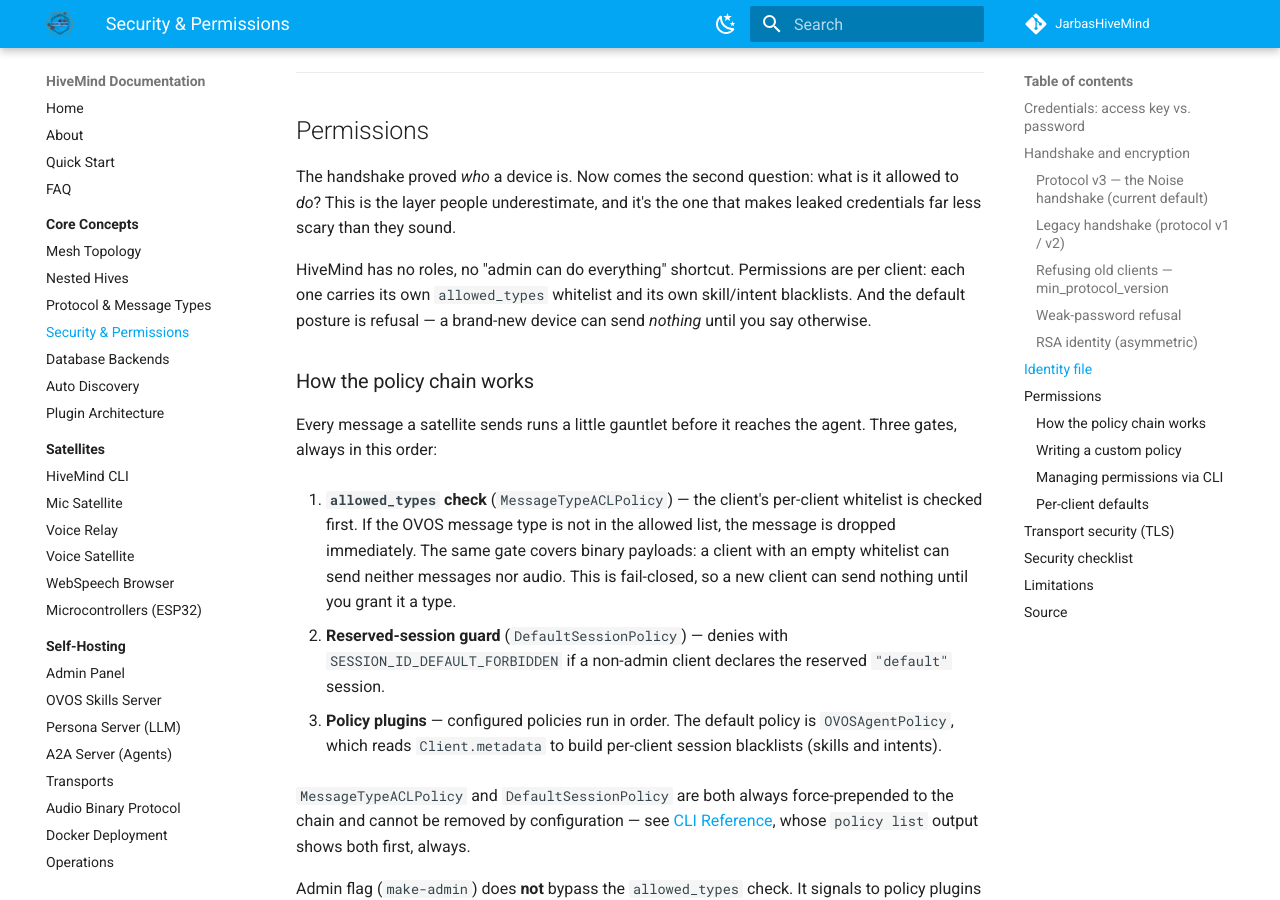
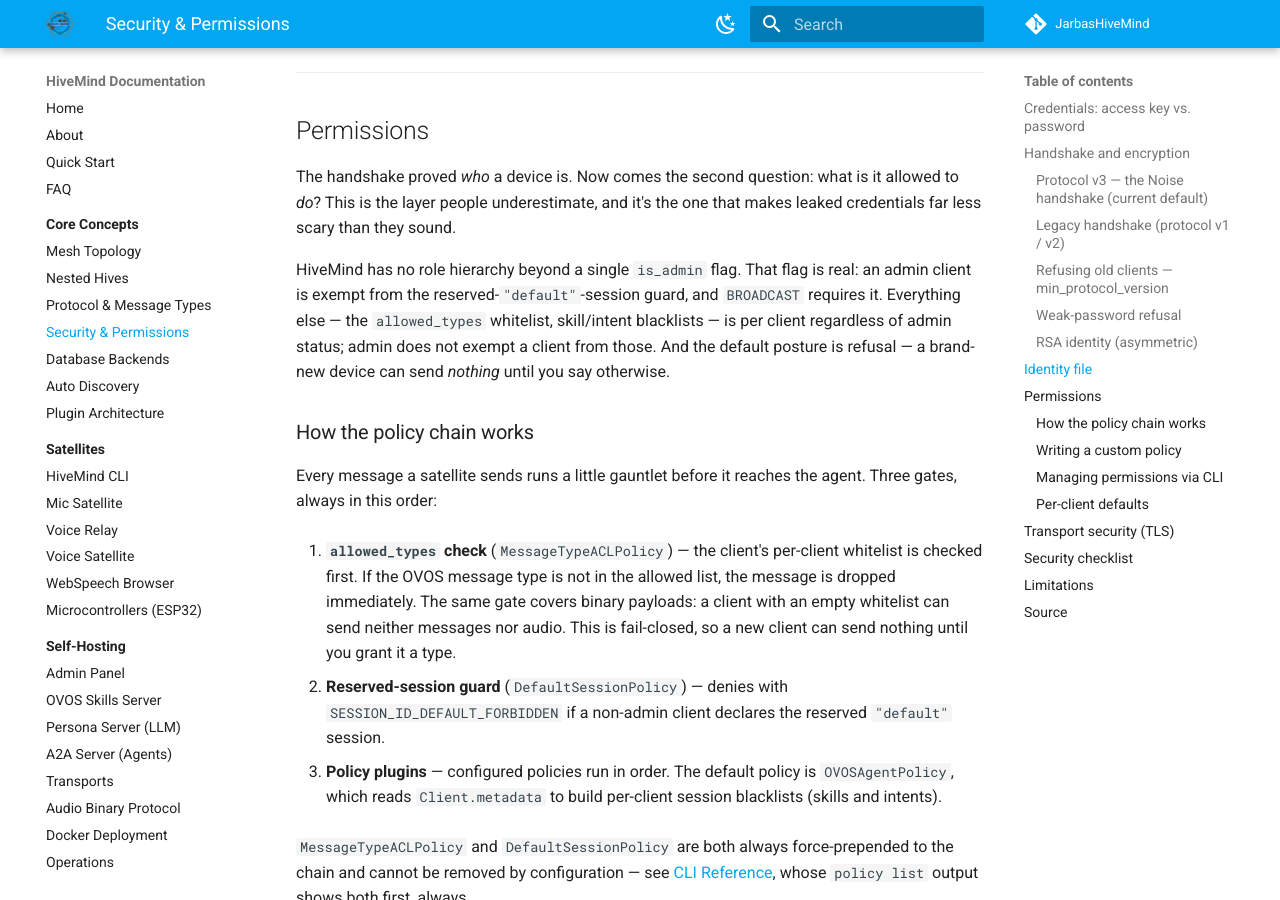
Before and after one commit to JarbasHiveMind/HiveMind-community-docs, an MkDocs documentation site: the page built from docs/concepts/security.md, in a window 1280 px wide and 900 px high, scrolled down 7252 px. Built offline with MkDocs 1.6.1 and Material for MkDocs 9.7.7, drawn with Linux system fonts in a browser that asks for light colours.

Commit message:
fix: security.md self-contradicted on admin having no privilege shortcut
Said "no roles, no admin can do everything shortcut," directly
contradicted 30 lines later by the same page's own DefaultSessionPolicy
description (admins exempt from the reserved-session guard). Verified
against hivemind-core: DefaultSessionPolicy.review() returns
Verdict.allow() unconditionally for is_admin clients, and BROADCAST is
gated on client.is_admin and client.can_broadcast. Rewrote to state
the real, narrower admin exemption instead of denying any exists.

Also fixed client-library.md's connect() signature, which omitted the
handshake_max_retries parameter (None = retry forever) documented in
async_client.py's own docstring.

Co-Authored-By: Claude Fable 5 <noreply@anthropic.com>

```diff
--- a/docs/concepts/security.md
+++ b/docs/concepts/security.md
@@ -198,9 +198,11 @@ The handshake proved *who* a device is. Now comes the second question: what is i
 to *do*? This is the layer people underestimate, and it's the one that makes leaked
 credentials far less scary than they sound.
 
-HiveMind has no roles, no "admin can do everything" shortcut. Permissions are per client:
-each one carries its own `allowed_types` whitelist and its own skill/intent blacklists.
-And the default posture is refusal — a brand-new device can send *nothing* until you say
+HiveMind has no role hierarchy beyond a single `is_admin` flag. That flag is real: an
+admin client is exempt from the reserved-`"default"`-session guard, and `BROADCAST`
+requires it. Everything else — the `allowed_types` whitelist, skill/intent blacklists —
+is per client regardless of admin status; admin does not exempt a client from those. And
+the default posture is refusal — a brand-new device can send *nothing* until you say
 otherwise.
 
 ### How the policy chain works
```
Also changed, not shown: docs/developers/client-library.md (+2 -1 lines).
